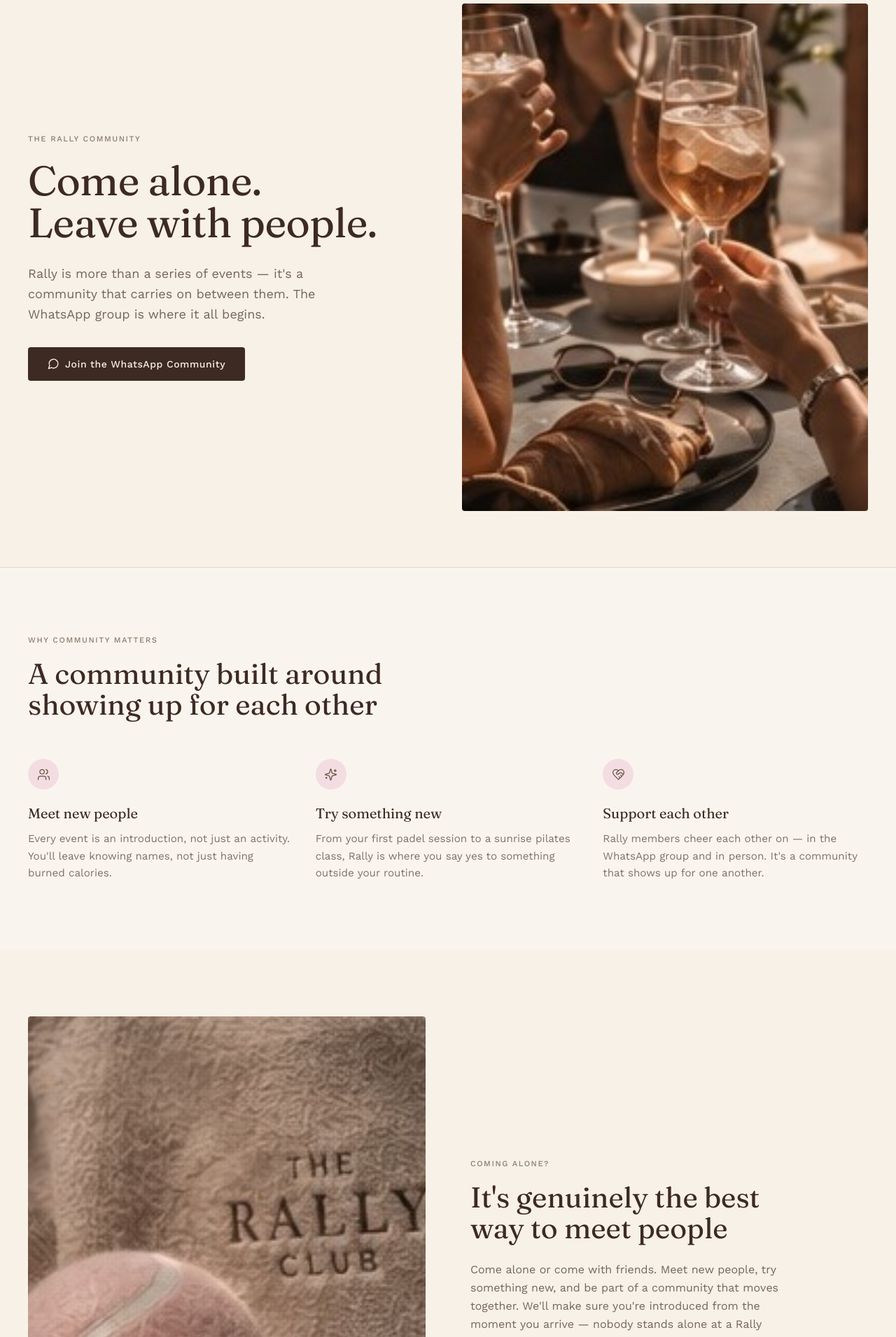
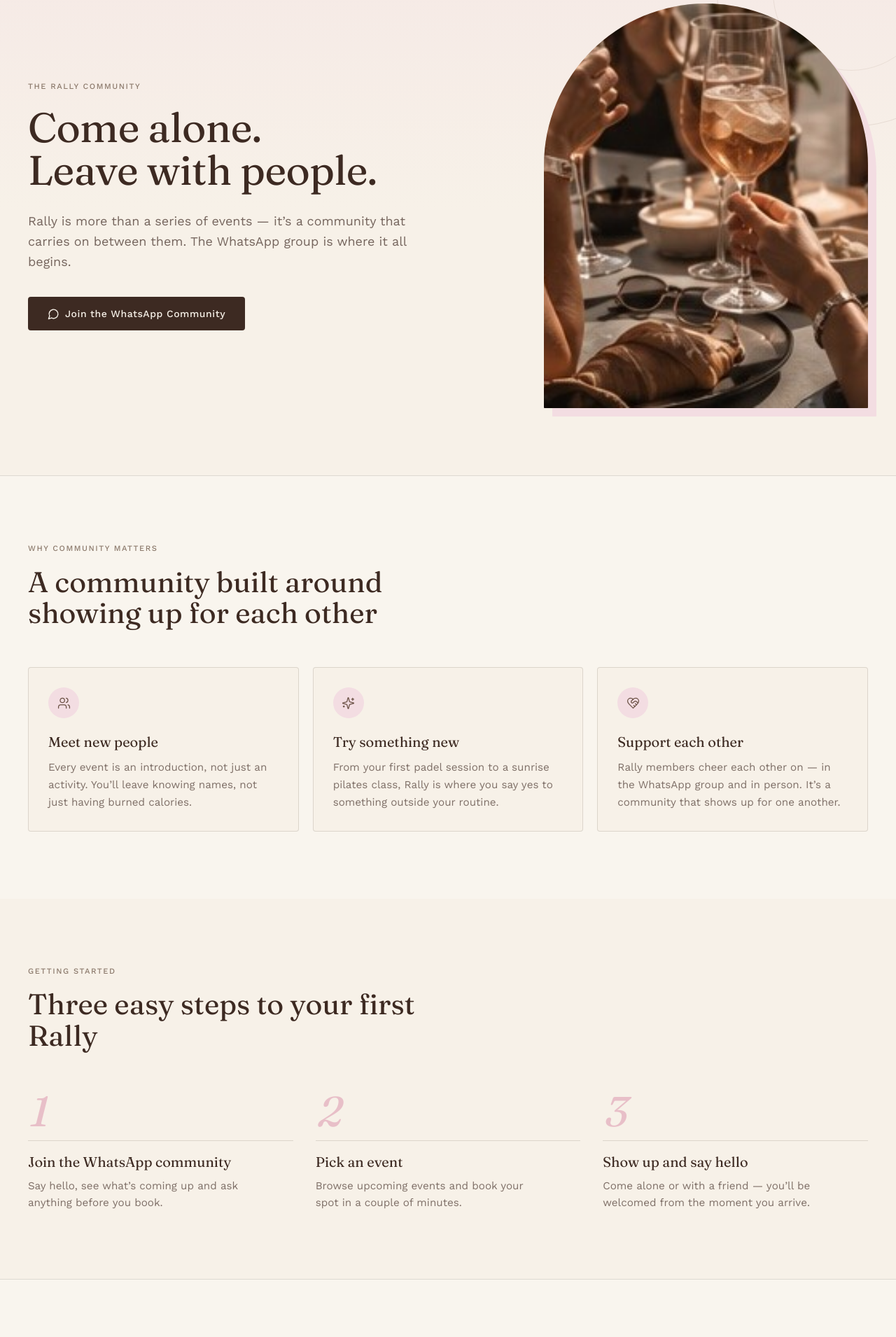
Before and after one commit to sudhir-timalsina/The_Rally_Club, a Next.js app in the folder rally-club/: page /community in a window 1280 px wide. Shown: the part 151-2061 px from the top of the page at 70% size. Built offline with nearby package versions, Linux system fonts and the light colour scheme; no server answers; the database is empty.

Commit message:
Update page.tsx

```diff
--- a/rally-club/app/community/page.tsx
+++ b/rally-club/app/community/page.tsx
@@ -1,8 +1,9 @@
 import type { Metadata } from "next";
-import Image from "next/image";
-import { MessageCircle, Users, Sparkles, HeartHandshake } from "lucide-react";
+import { HeartHandshake, MessageCircle, Sparkles, Users } from "lucide-react";
 import { Reveal } from "@/components/reveal";
 import { SectionHeading } from "@/components/section-heading";
+import { PageHero } from "@/components/page-hero";
+import { ArchImage } from "@/components/arch-image";
 import { WhatsAppCta } from "@/components/whatsapp-cta";
 import { InstagramGrid } from "@/components/instagram-grid";
 import { ReviewsStrip } from "@/components/reviews-strip";
@@ -18,7 +19,7 @@ const PILLARS = [
   {
     icon: Users,
     title: "Meet new people",
-    body: "Every event is an introduction, not just an activity. You'll leave knowing names, not just having burned calories.",
+    body: "Every event is an introduction, not just an activity. You’ll leave knowing names, not just having burned calories.",
   },
   {
     icon: Sparkles,
@@ -28,44 +29,49 @@ const PILLARS = [
   {
     icon: HeartHandshake,
     title: "Support each other",
-    body: "Rally members cheer each other on — in the WhatsApp group and in person. It's a community that shows up for one another.",
+    body: "Rally members cheer each other on — in the WhatsApp group and in person. It’s a community that shows up for one another.",
+  },
+];
+
+const STEPS = [
+  {
+    title: "Join the WhatsApp community",
+    body: "Say hello, see what’s coming up and ask anything before you book.",
+  },
+  {
+    title: "Pick an event",
+    body: "Browse upcoming events and book your spot in a couple of minutes.",
+  },
+  {
+    title: "Show up and say hello",
+    body: "Come alone or with a friend — you’ll be welcomed from the moment you arrive.",
   },
 ];
 
 export default async function CommunityPage() {
   const reviews = await getPublishedReviews(3);
+
   return (
     <>
-      <section className="pt-14 pb-16 sm:pt-20 sm:pb-20">
-        <div className="container-edit grid lg:grid-cols-2 gap-10 items-center">
-          <Reveal>
-            <p className="eyebrow mb-5">The Rally Community</p>
-            <h1 className="text-display-lg max-w-lg">
-              Come alone.
-              <br />
-              Leave with people.
-            </h1>
-            <p className="mt-7 text-lg text-chocolate/70 max-w-md leading-relaxed">
-              Rally is more than a series of events — it&apos;s a community that
-              carries on between them. The WhatsApp group is where it all
-              begins.
-            </p>
-            <div className="mt-8">
-              <WhatsAppCta variant="inline" />
-            </div>
-          </Reveal>
-          <Reveal delay={0.15} className="relative aspect-[4/5] rounded-sm overflow-hidden">
-            <Image
-              src="/images/crop_wine_glasses_dinner.jpg"
-              alt="Rally Club members enjoying a social together"
-              fill
-              sizes="(max-width: 1024px) 90vw, 45vw"
-              className="object-cover"
-            />
-          </Reveal>
-        </div>
-      </section>
+      <PageHero
+        eyebrow="The Rally Community"
+        title={
+          <>
+            Come alone.
+            <br />
+            Leave with people.
+          </>
+        }
+        description="Rally is more than a series of events — it’s a community that carries on between them. The WhatsApp group is where it all begins."
+        image={{
+          src: "/images/crop_wine_glasses_dinner.jpg",
+          alt: "Rally Club members enjoying a social together",
+        }}
+      >
+        <WhatsAppCta variant="inline" />
+      </PageHero>
 
+      {/* WHY COMMUNITY MATTERS */}
       <section className="hairline bg-bone/50">
         <div className="container-edit py-16 sm:py-24">
           <SectionHeading
@@ -73,42 +79,61 @@ export default async function CommunityPage() {
             title="A community built around showing up for each other"
             className="mb-14"
           />
-          <div className="grid sm:grid-cols-3 gap-8">
+          <div className="grid gap-5 sm:grid-cols-3">
             {PILLARS.map((pillar, i) => (
               <Reveal key={pillar.title} delay={i * 0.08}>
-                <div className="w-11 h-11 rounded-full bg-blush flex items-center justify-center mb-5 text-chocolate-soft">
-                  <pillar.icon size={19} strokeWidth={1.6} />
+                <div className="h-full rounded-sm border border-line bg-cream p-7 transition duration-500 hover:-translate-y-1 hover:shadow-lifted">
+                  <div className="mb-5 flex h-11 w-11 items-center justify-center rounded-full bg-blush text-chocolate-soft">
+                    <pillar.icon size={19} strokeWidth={1.6} />
+                  </div>
+                  <h3 className="mb-2.5 font-display text-xl">{pillar.title}</h3>
+                  <p className="text-[0.95rem] leading-relaxed text-chocolate/65">{pillar.body}</p>
                 </div>
-                <h3 className="font-display text-xl mb-2.5">{pillar.title}</h3>
-                <p className="text-[0.95rem] text-chocolate/65 leading-relaxed">{pillar.body}</p>
               </Reveal>
             ))}
           </div>
         </div>
       </section>
 
+      {/* HOW IT WORKS */}
       <section className="py-16 sm:py-24">
-        <div className="container-edit grid lg:grid-cols-2 gap-10 lg:gap-16 items-center">
-          <Reveal className="relative aspect-[5/6] rounded-sm overflow-hidden order-2 lg:order-1">
-            <Image
+        <div className="container-edit">
+          <SectionHeading eyebrow="Getting started" title="Three easy steps to your first Rally" className="mb-14" />
+          <div className="grid gap-10 md:grid-cols-3 md:gap-8">
+            {STEPS.map((step, i) => (
+              <Reveal key={step.title} delay={i * 0.1}>
+                <div className="relative">
+                  <span className="font-display text-6xl italic leading-none text-blush-deep">
+                    {i + 1}
+                  </span>
+                  <div className="mb-4 mt-3 h-px w-full bg-line" />
+                  <h3 className="mb-2 font-display text-xl">{step.title}</h3>
+                  <p className="max-w-xs text-[0.95rem] leading-relaxed text-chocolate/65">{step.body}</p>
+                </div>
+              </Reveal>
+            ))}
+          </div>
+        </div>
+      </section>
+
+      {/* COMING ALONE */}
+      <section className="hairline bg-bone/50">
+        <div className="container-edit grid items-center gap-12 py-16 sm:py-24 lg:grid-cols-2 lg:gap-20">
+          <Reveal className="order-2 lg:order-1">
+            <ArchImage
               src="/images/crop_candle_tennis_ball.jpg"
               alt="Rally Club branded towel and tennis ball"
-              fill
-              sizes="(max-width: 1024px) 90vw, 45vw"
-              className="object-cover"
+              tone="beige"
             />
           </Reveal>
           <div className="order-1 lg:order-2">
             <Reveal>
               <p className="eyebrow mb-4">Coming alone?</p>
-              <h2 className="text-display-md max-w-md">
-                It&apos;s genuinely the best way to meet people
-              </h2>
-              <p className="mt-6 text-chocolate/70 max-w-md leading-relaxed">
-                Come alone or come with friends. Meet new people, try something
-                new, and be part of a community that moves together. We&apos;ll
-                make sure you&apos;re introduced from the moment you arrive —
-                nobody stands alone at a Rally event.
+              <h2 className="max-w-md text-display-md">It’s genuinely the best way to meet people</h2>
+              <p className="mt-6 max-w-md leading-relaxed text-chocolate/70">
+                Come alone or come with friends. Meet new people, try something new, and be part of
+                a community that moves together. We’ll make sure you’re introduced from the moment
+                you arrive — nobody stands alone at a Rally event.
               </p>
             </Reveal>
           </div>
@@ -116,7 +141,7 @@ export default async function CommunityPage() {
       </section>
 
       {reviews.length > 0 && (
-        <section className="hairline bg-bone/50">
+        <section className="hairline">
           <div className="container-edit py-16 sm:py-24">
             <SectionHeading eyebrow="From our members" title="What Rally members say" className="mb-12" />
             <ReviewsStrip reviews={reviews} />
@@ -124,16 +149,15 @@ export default async function CommunityPage() {
         </section>
       )}
 
-      <section className="hairline bg-chocolate text-cream">
-        <div className="container-edit py-16 sm:py-20 text-center flex flex-col items-center">
+      {/* JOIN BAND */}
+      <section className="bg-chocolate text-cream">
+        <div className="container-edit flex flex-col items-center py-16 text-center sm:py-24">
           <Reveal>
             <MessageCircle size={28} className="mx-auto mb-6 text-blush-deep" strokeWidth={1.5} />
-            <h2 className="text-display-md max-w-lg mx-auto">
-              Join the Rally Community
-            </h2>
-            <p className="mt-5 text-cream/70 max-w-sm mx-auto">
-              One WhatsApp group. Every event announcement, community chat, and
-              a warm welcome, all in one place.
+            <h2 className="mx-auto max-w-lg text-display-md">Join the Rally Community</h2>
+            <p className="mx-auto mt-5 max-w-sm text-cream/70">
+              One WhatsApp group. Every event announcement, community chat, and a warm welcome, all
+              in one place.
             </p>
             <div className="mt-9 flex justify-center">
               <WhatsAppCta variant="inline" />
@@ -144,7 +168,12 @@ export default async function CommunityPage() {
 
       <section className="py-16 sm:py-24">
         <div className="container-edit">
-          <SectionHeading eyebrow="@therallyclub_uk" title="See the community in action" align="center" className="mb-12" />
+          <SectionHeading
+            eyebrow="@therallyclub_uk"
+            title="See the community in action"
+            align="center"
+            className="mb-12"
+          />
           <Reveal>
             <InstagramGrid />
           </Reveal>
```
